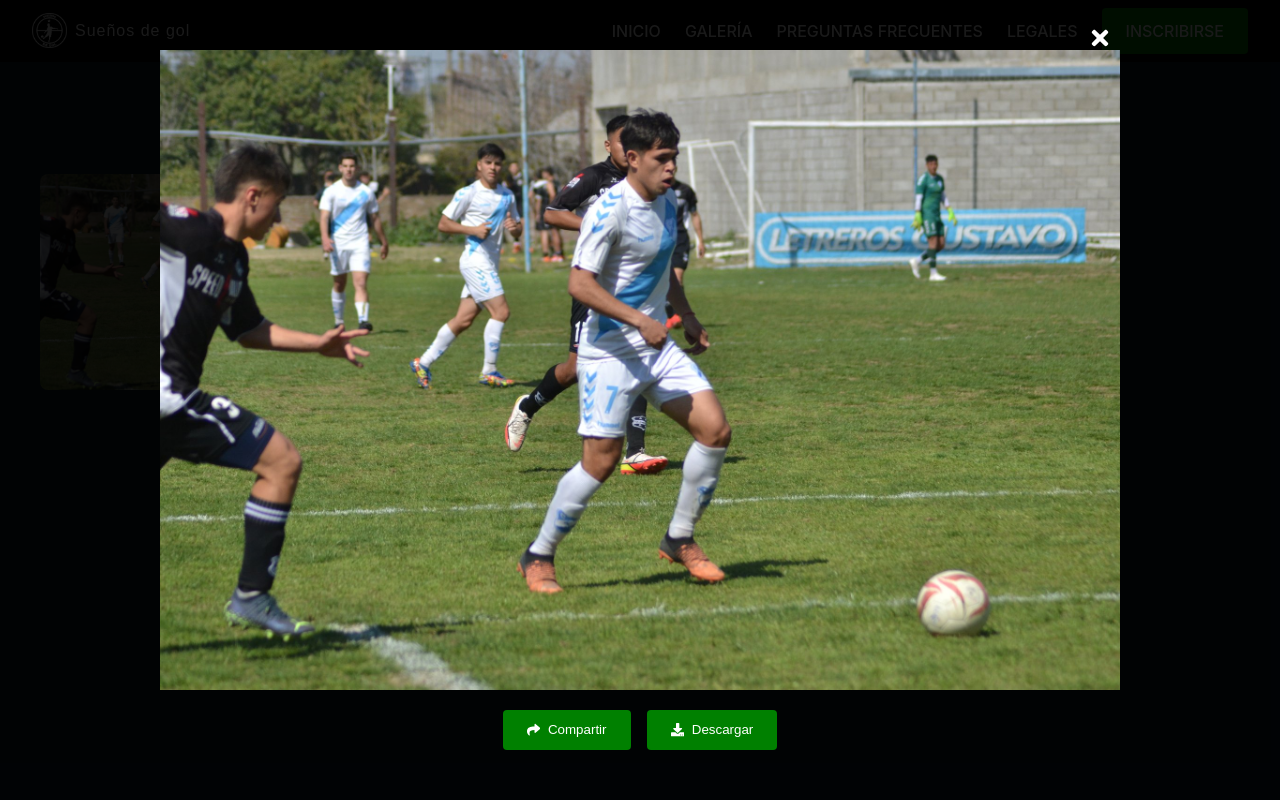
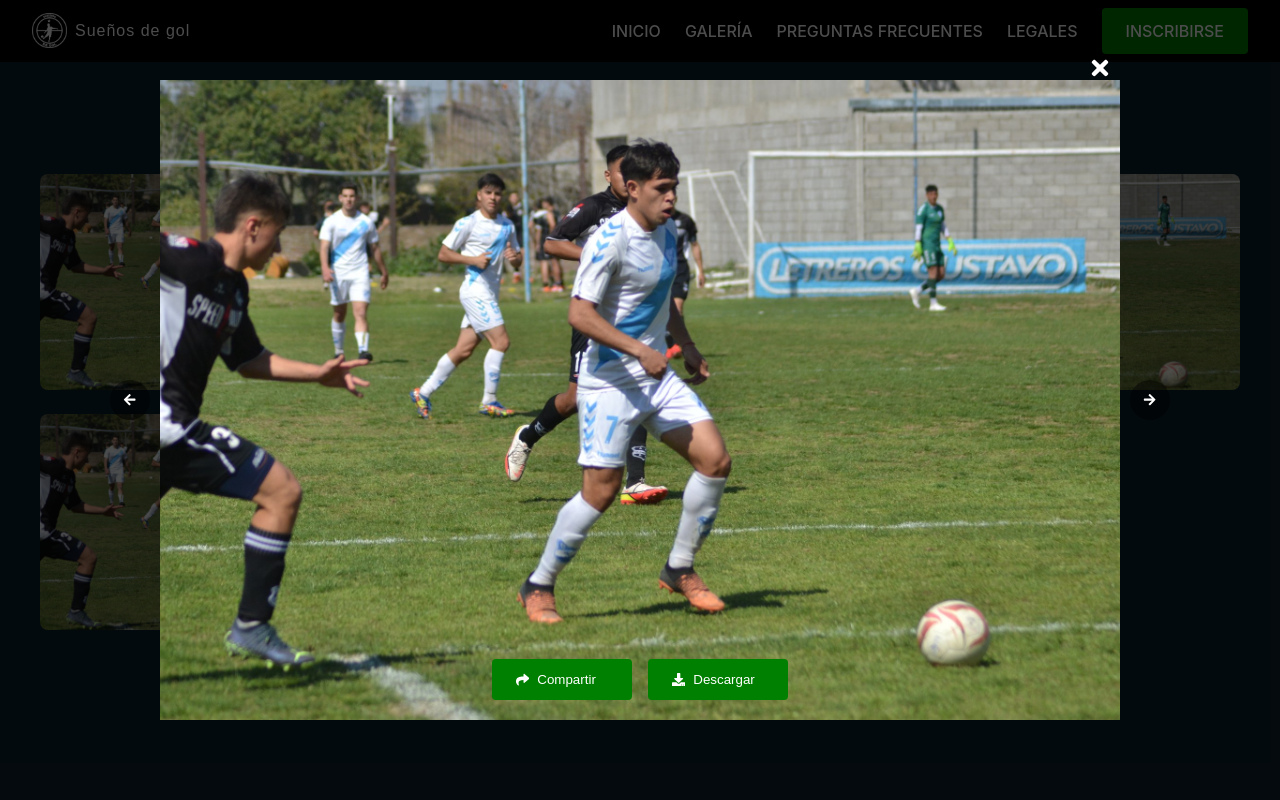
Before and after one commit to agusbusta/sdg-web, a React (Create React App) app: page /galeria in a window 1280 px wide. Both pictures are taken after a click on the element 232 px from the left and 281 px from the top of the page. Shown: the top 800 px of the page. Built offline with nearby package versions, Linux system fonts and the light colour scheme; a web font is replaced by a local one.

Commit message:
improved galery

```diff
--- a/src/components/Gallery/Gallery.css
+++ b/src/components/Gallery/Gallery.css
@@ -45,7 +45,7 @@
   left: 0;
   right: 0;
   bottom: 0;
-  background-color: rgba(0, 0, 0, 0.9);
+  background-color: rgba(0, 0, 0, 0.7);
   display: flex;
   justify-content: center;
   align-items: center;
@@ -57,6 +57,40 @@
   position: relative;
   max-width: 90vw;
   max-height: 90vh;
+  display: flex;
+  flex-direction: column;
+  align-items: center;
+  justify-content: center;
+}
+
+.nav-button {
+  position: absolute;
+  top: 50%;
+  transform: translateY(-50%);
+  background: rgba(0, 0, 0, 0.5);
+  border: none;
+  color: white;
+  width: 40px;
+  height: 40px;
+  border-radius: 50%;
+  display: flex;
+  align-items: center;
+  justify-content: center;
+  cursor: pointer;
+  transition: background-color 0.3s ease;
+  z-index: 2;
+}
+
+.nav-button:hover {
+  background: rgba(0, 0, 0, 0.8);
+}
+
+.nav-button.prev {
+  left: -50px;
+}
+
+.nav-button.next {
+  right: -50px;
 }
 
 .modal-content img {
@@ -78,10 +112,15 @@
 }
 
 .modal-actions {
+  position: absolute;
+  bottom: 20px;
+  left: 50%;
+  transform: translateX(-50%);
   display: flex;
   justify-content: center;
   gap: 1rem;
-  margin-top: 1rem;
+  border-radius: 8px;
+  z-index: 3;
 }
 
 .modal-actions button {
@@ -94,11 +133,13 @@
   background-color: #008000;
   color: white;
   cursor: pointer;
-  transition: background-color 0.3s ease;
+  transition: all 0.3s ease;
+  min-width: 140px;
 }
 
 .modal-actions button:hover {
   background-color: #009000;
+  transform: translateY(-2px);
 }
 
 /* Responsive styles */
@@ -114,14 +155,35 @@
 
   .modal-content {
     width: 95vw;
+    padding-bottom: 80px;
   }
 
   .modal-actions {
-    flex-direction: column;
+    position: static;
+    transform: none;
+    margin-top: 1rem;
+    width: 100%;
+    display: grid;
+    grid-template-columns: 1fr 1fr;
+    gap: 0.5rem;
   }
 
   .modal-actions button {
+    padding: 0.8rem;
     width: 100%;
     justify-content: center;
   }
+
+  .nav-button {
+    width: 30px;
+    height: 30px;
+  }
+
+  .nav-button.prev {
+    left: 10px;
+  }
+
+  .nav-button.next {
+    right: 10px;
+  }
 }
--- a/src/components/Gallery/Gallery.jsx
+++ b/src/components/Gallery/Gallery.jsx
@@ -4,18 +4,38 @@ import { FaShare, FaDownload, FaTimes, FaArrowLeft, FaArrowRight } from 'react-i
 
 function Gallery() {
   const [selectedImage, setSelectedImage] = useState(null);
+  const [currentIndex, setCurrentIndex] = useState(0);
 
   const images = [
     { id: 1, url: `${process.env.PUBLIC_URL}/home.jpg`, title: 'Copa Desafío' },
-    // Agrega más imágenes según tengas disponibles
+    { id: 2, url: `${process.env.PUBLIC_URL}/home.jpg`, title: 'Copa Desafío' },
+    { id: 3, url: `${process.env.PUBLIC_URL}/home.jpg`, title: 'Copa Desafío' },
+    { id: 4, url: `${process.env.PUBLIC_URL}/home.jpg`, title: 'Copa Desafío' },
+    { id: 5, url: `${process.env.PUBLIC_URL}/home.jpg`, title: 'Copa Desafío' },
   ];
 
   const handleImageClick = (image) => {
+    const index = images.findIndex(img => img.id === image.id);
+    setCurrentIndex(index);
     setSelectedImage(image);
   };
 
   const handleClose = () => {
     setSelectedImage(null);
+  };
+
+  const handlePrevious = (e) => {
+    e.stopPropagation();
+    const newIndex = currentIndex > 0 ? currentIndex - 1 : images.length - 1;
+    setCurrentIndex(newIndex);
+    setSelectedImage(images[newIndex]);
+  };
+
+  const handleNext = (e) => {
+    e.stopPropagation();
+    const newIndex = currentIndex < images.length - 1 ? currentIndex + 1 : 0;
+    setCurrentIndex(newIndex);
+    setSelectedImage(images[newIndex]);
   };
 
   const handleDownload = (imageUrl) => {
@@ -39,7 +59,6 @@ function Gallery() {
         console.log('Error sharing:', error);
       }
     } else {
-      // Fallback para navegadores que no soportan Web Share API
       const shareUrl = `https://twitter.com/intent/tweet?text=Mira esta imagen de la Copa Desafío&url=${encodeURIComponent(imageUrl)}`;
       window.open(shareUrl, '_blank');
     }
@@ -66,7 +85,17 @@ function Gallery() {
             <button className="close-button" onClick={handleClose}>
               <FaTimes />
             </button>
+
+            <button className="nav-button prev" onClick={handlePrevious}>
+              <FaArrowLeft />
+            </button>
+
             <img src={selectedImage.url} alt={selectedImage.title} />
+
+            <button className="nav-button next" onClick={handleNext}>
+              <FaArrowRight />
+            </button>
+
             <div className="modal-actions">
               <button onClick={() => handleShare(selectedImage.url)}>
                 <FaShare /> Compartir
```
